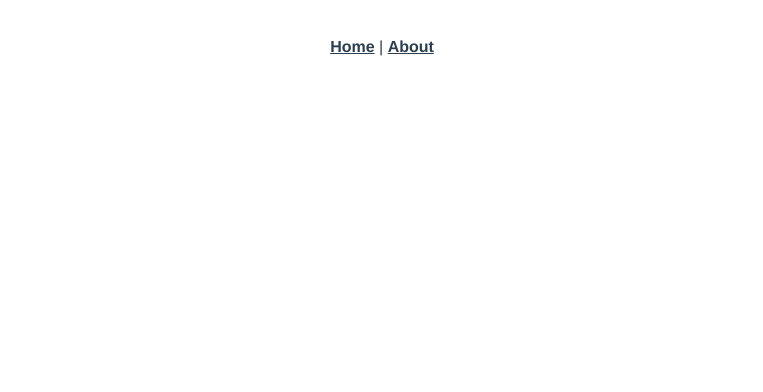
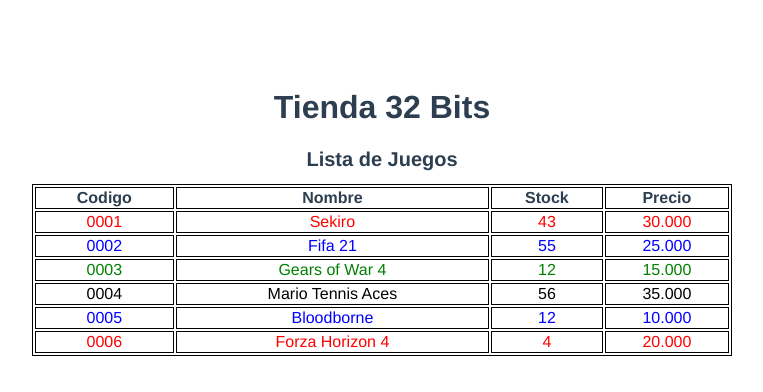
Before and after one commit to AnlianaAguilar/Tienda_de_juegos_32_bits-Parte-II-, a Vue app: page /games in a window 1280 px wide. Shown: the top 392 px of the page, without its empty margins (258-1021 px from the left). Built offline with nearby package versions, Linux system fonts and the light colour scheme.

Commit message:
carpetas

```diff
--- a/src/App.vue
+++ b/src/App.vue
@@ -1,8 +1,7 @@
 <template>
   <div id="app">
     <nav>
-      <router-link to="/">Home</router-link> |
-      <router-link to="/about">About</router-link>
+       <!-- <router-link to="/games">Games</router-link>  | -->
     </nav>
     <router-view/>
   </div>
--- /dev/null
+++ b/src/components/GameList.vue
@@ -0,0 +1,61 @@
+<template>
+  <div class="container">
+    <h1 class="subtitle">Lista de Juegos</h1>
+    <div class="container_table">
+      <table>
+        <tr>
+          <th>Codigo</th>
+          <th>Nombre</th>
+          <th>Stock</th>
+          <th>Precio</th>
+        </tr>
+        <tr v-for="game in juegos"  :style="{color:game.color}" :key='game.codigo'>
+          <td>{{game.codigo}}</td>
+          <td>{{game.nombre}}</td>
+          <td>{{game.stock}}</td>
+          <td>{{Number(game.precio).toLocaleString('es-CL')}}</td>
+        </tr>
+      </table>
+    </div>
+  </div>
+</template>
+
+<script>
+//maphelper
+import { mapState } from "vuex";
+export default {
+  name: "GameList",
+  // props: {},
+  data: function () {
+    return {};
+  },
+  computed: {
+    ...mapState(["juegos"]),
+  },
+  //methods: {}
+  // watch: {},
+  // components: {},
+  // mixins: [],
+  // filters: {},
+  // -- Lifecycle Methods
+  // -- End Lifecycle Methods
+};
+</script>
+
+<style scoped>
+
+.subtitle{
+    font-size: 20px;
+}
+
+table, th, td {
+  border:1px solid black
+}
+
+table{
+    width: 700px;
+    margin-left: auto;
+    margin-right: auto;
+}
+
+</style>
--- a/src/components/HelloWorld.vue
+++ /dev/null
@@ -1,60 +0,0 @@
-<template>
-  <div class="hello">
-    <h1>{{ msg }}</h1>
-    <p>
-      For a guide and recipes on how to configure / customize this project,<br>
-      check out the
-      <a href="https://cli.vuejs.org" target="_blank" rel="noopener">vue-cli documentation</a>.
-    </p>
-    <h3>Installed CLI Plugins</h3>
-    <ul>
-      <li><a href="https://github.com/vuejs/vue-cli/tree/dev/packages/%40vue/cli-plugin-babel" target="_blank" rel="noopener">babel</a></li>
-      <li><a href="https://github.com/vuejs/vue-cli/tree/dev/packages/%40vue/cli-plugin-router" target="_blank" rel="noopener">router</a></li>
-      <li><a href="https://github.com/vuejs/vue-cli/tree/dev/packages/%40vue/cli-plugin-vuex" target="_blank" rel="noopener">vuex</a></li>
-      <li><a href="https://github.com/vuejs/vue-cli/tree/dev/packages/%40vue/cli-plugin-eslint" target="_blank" rel="noopener">eslint</a></li>
-    </ul>
-    <h3>Essential Links</h3>
-    <ul>
-      <li><a href="https://vuejs.org" target="_blank" rel="noopener">Core Docs</a></li>
-      <li><a href="https://forum.vuejs.org" target="_blank" rel="noopener">Forum</a></li>
-      <li><a href="https://chat.vuejs.org" target="_blank" rel="noopener">Community Chat</a></li>
-      <li><a href="https://twitter.com/vuejs" target="_blank" rel="noopener">Twitter</a></li>
-      <li><a href="https://news.vuejs.org" target="_blank" rel="noopener">News</a></li>
-    </ul>
-    <h3>Ecosystem</h3>
-    <ul>
-      <li><a href="https://router.vuejs.org" target="_blank" rel="noopener">vue-router</a></li>
-      <li><a href="https://vuex.vuejs.org" target="_blank" rel="noopener">vuex</a></li>
-      <li><a href="https://github.com/vuejs/vue-devtools#vue-devtools" target="_blank" rel="noopener">vue-devtools</a></li>
-      <li><a href="https://vue-loader.vuejs.org" target="_blank" rel="noopener">vue-loader</a></li>
-      <li><a href="https://github.com/vuejs/awesome-vue" target="_blank" rel="noopener">awesome-vue</a></li>
-    </ul>
-  </div>
-</template>
-
-<script>
-export default {
-  name: 'HelloWorld',
-  props: {
-    msg: String
-  }
-}
-</script>
-
-<!-- Add "scoped" attribute to limit CSS to this component only -->
-<style scoped>
-h3 {
-  margin: 40px 0 0;
-}
-ul {
-  list-style-type: none;
-  padding: 0;
-}
-li {
-  display: inline-block;
-  margin: 0 10px;
-}
-a {
-  color: #42b983;
-}
-</style>
--- a/src/router/index.js
+++ b/src/router/index.js
@@ -1,23 +1,15 @@
 import Vue from 'vue'
 import VueRouter from 'vue-router'
-import HomeView from '../views/HomeView.vue'
+import Games from '@/views/Games.vue'
 
 Vue.use(VueRouter)
 
 const routes = [
   {
-    path: '/',
-    name: 'home',
-    component: HomeView
-  },
-  {
-    path: '/about',
-    name: 'about',
-    // route level code-splitting
-    // this generates a separate chunk (about.[hash].js) for this route
-    // which is lazy-loaded when the route is visited.
-    component: () => import(/* webpackChunkName: "about" */ '../views/AboutView.vue')
+    path: '/games',
+    component: Games
   }
+
 ]
 
 const router = new VueRouter({
--- a/src/store/index.js
+++ b/src/store/index.js
@@ -1,10 +1,12 @@
 import Vue from 'vue'
 import Vuex from 'vuex'
+import juegos from './juegos'
 
 Vue.use(Vuex)
 
 export default new Vuex.Store({
   state: {
+    juegos
   },
   getters: {
   },
--- /dev/null
+++ b/src/store/juegos.json
@@ -0,0 +1,44 @@
+[
+  {
+    "codigo": "0001",
+    "nombre": "Sekiro",
+    "stock": "43",
+    "precio": "30000",
+    "color": "red"
+  },
+  {
+    "codigo": "0002",
+    "nombre": "Fifa 21",
+    "stock": "55",
+    "precio": "25000",
+    "color": "blue"
+  },
+  {
+    "codigo": "0003",
+    "nombre": "Gears of War 4",
+    "stock": "12",
+    "precio": "15000",
+    "color": "green"
+  },
+  {
+    "codigo": "0004",
+    "nombre": "Mario Tennis Aces",
+    "stock": "56",
+    "precio": "35000",
+    "color": "black"
+  },
+  {
+    "codigo": "0005",
+    "nombre": "Bloodborne",
+    "stock": "12",
+    "precio": "10000",
+    "color": "blue"
+  },
+  {
+    "codigo": "0006",
+    "nombre": "Forza Horizon 4",
+    "stock": "4",
+    "precio": "20000",
+    "color": "red"
+  }
+]
--- a/src/views/AboutView.vue
+++ /dev/null
@@ -1,5 +0,0 @@
-<template>
-  <div class="about">
-    <h1>This is an about page</h1>
-  </div>
-</template>
--- /dev/null
+++ b/src/views/Games.vue
@@ -0,0 +1,33 @@
+<template>
+    <div>
+        <h1 class="title">Tienda 32 Bits</h1>
+        <game-list></game-list>
+    </div>
+</template>
+
+<script>
+import GameList from '@/components/GameList.vue'
+export default {
+    name: 'games-component',
+    // props: {},
+    data: function(){
+        return {}
+    },
+    // computed: {},
+    //methods: {},
+    // watch: {},
+    components: {
+        'game-list':GameList
+    },
+    // mixins: [],
+    // filters: {},
+    // -- Lifecycle Methods
+    // -- End Lifecycle Methods
+}
+</script>
+
+<style scoped>
+    .title{
+        font-size:40px,
+    }
+</style>
--- a/src/views/HomeView.vue
+++ /dev/null
@@ -1,18 +0,0 @@
-<template>
-  <div class="home">
-    <img alt="Vue logo" src="../assets/logo.png">
-    <HelloWorld msg="Welcome to Your Vue.js App"/>
-  </div>
-</template>
-
-<script>
-// @ is an alias to /src
-import HelloWorld from '@/components/HelloWorld.vue'
-
-export default {
-  name: 'HomeView',
-  components: {
-    HelloWorld
-  }
-}
-</script>
```
